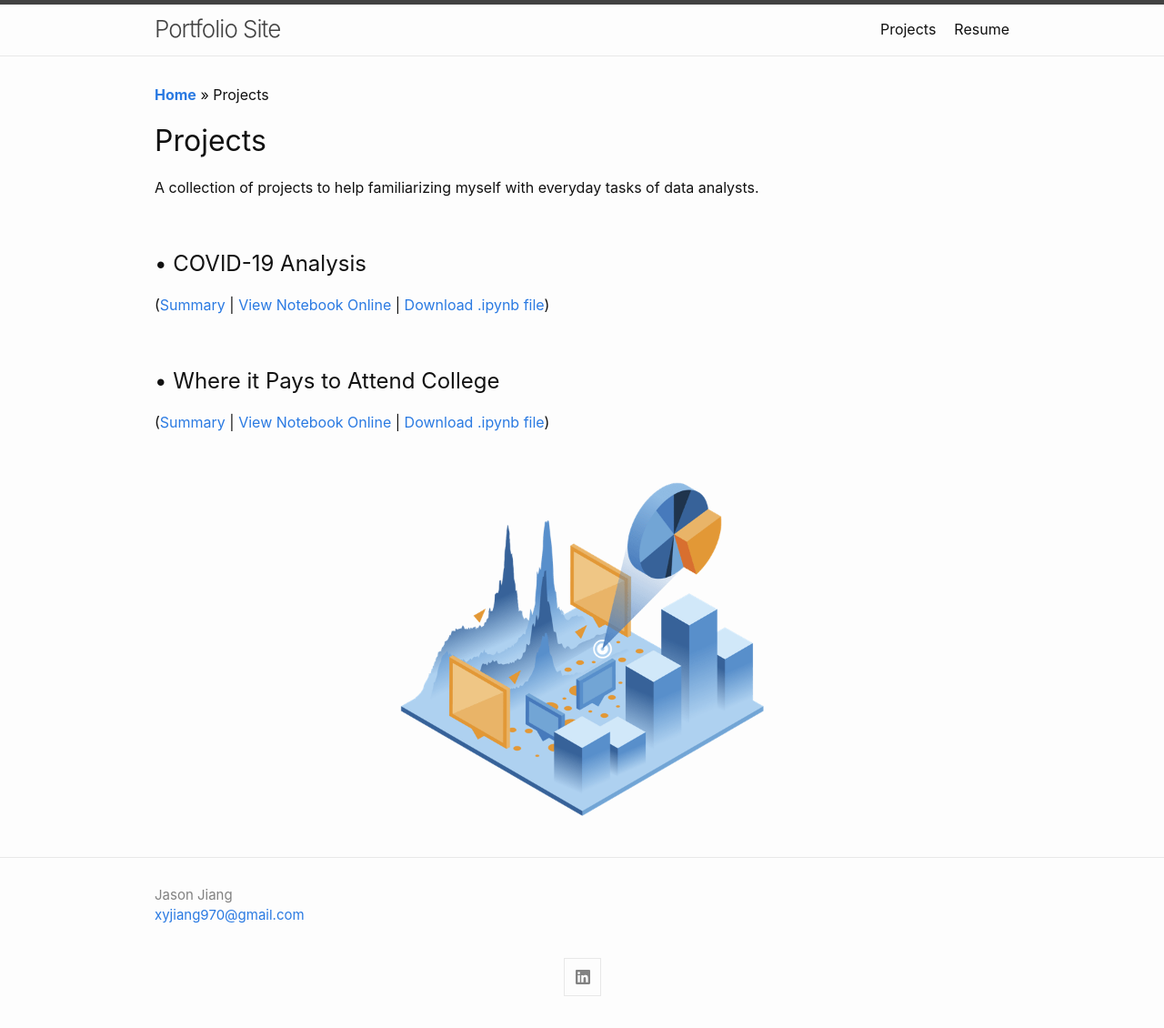
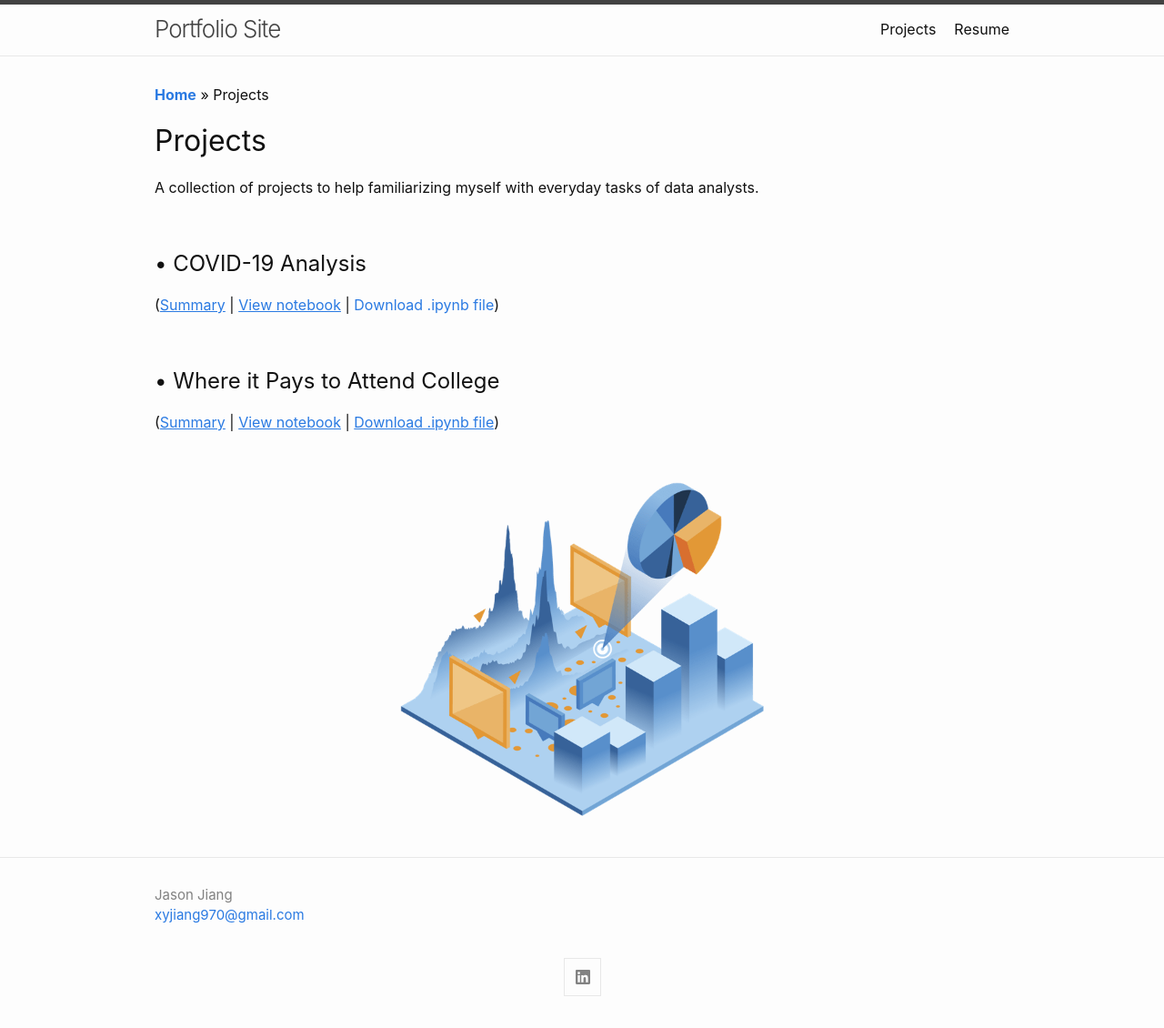
Before and after one commit to xyjiang970/xyjiang970.github.io, a Jekyll site: the page built from projects/projects_home.md, in a window 1280 px wide. Shown: the whole page at 91% size. Built offline with Jekyll 4.4.1, drawn with Linux system fonts in a browser that asks for light colours.

Commit message:
Update projects_home.md

```diff
--- a/projects/projects_home.md
+++ b/projects/projects_home.md
@@ -12,12 +12,12 @@ A collection of projects to help familiarizing myself with everyday tasks of dat
 <br>
 
 ## • COVID-19 Analysis
-([Summary](#) \| <a href="https://nbviewer.jupyter.org/github/xyjiang970/_notebooks/blob/main/Covid-data-analysis.ipynb" target="_blank">View Notebook Online</a> \| <a href="https://xyjiang970.github.io/_notebooks/Covid-data-analysis.ipynb" target="_blank">Download .ipynb file</a>)
+(<a href="#"><u>Summary</u></a> \| <a href="https://nbviewer.jupyter.org/github/xyjiang970/_notebooks/blob/main/Covid-data-analysis.ipynb" target="_blank"><u>View notebook</u></a> \| <a href="https://xyjiang970.github.io/_notebooks/Covid-data-analysis.ipynb">Download .ipynb file</a>)
 
 <br>
 
 ## • Where it Pays to Attend College
-([Summary](#) \| [View Notebook Online](#) \| [Download .ipynb file](#))
+(<a href="#"><u>Summary</u></a> \| <a href="#"><u>View notebook</u></a> \| <a href="#"><u>Download .ipynb file</u></a>)
 
 <br>
 
```
